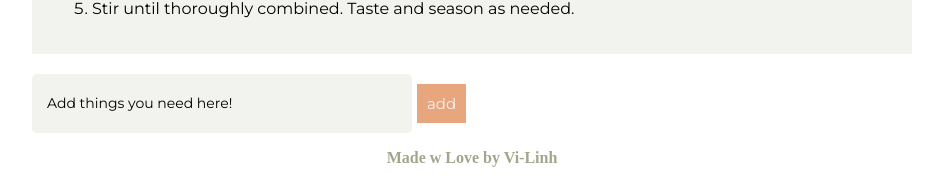
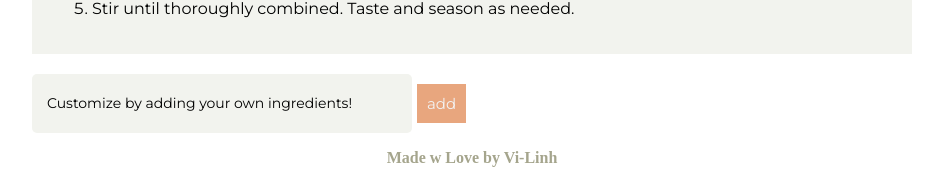
Before and after one commit to vilinh/plant-recipes-react, a React (Create React App) app: page /HummusPasta in a window 1280 px wide. Shown: the part 1488-1668 px from the top of the page, without its empty margins (168-1111 px from the left). Built offline with nearby package versions, Linux system fonts and the light colour scheme.

Commit message:
clear input on submit

```diff
--- a/src/components/RecipePage.jsx
+++ b/src/components/RecipePage.jsx
@@ -3,14 +3,15 @@ import '../styles/rPage.css';
 
 export default function RecipePage({name, image, time, desc, ingredients, instructions}) {
     const [ingredientList, setIngredientList] = useState(ingredients);
-    let input = '';
+    const [input, setInput] = useState('');
 
     const inputTextHandler = (e) => {
-        input = e.target.value;
+        setInput(e.target.value);
     };
     const submitHandler = (e) => {
         e.preventDefault();
         setIngredientList([...ingredientList, input]);
+        setInput("");
     };
 
 
@@ -51,7 +52,8 @@ export default function RecipePage({name, image, time, desc, ingredients, instru
                     className="ingredient-input"
                     id = "ingred"
                     type="text"
-                    placeholder="Add things you need here!"
+                    placeholder="Customize by adding your own ingredients!"
+                    value={input}
                     onChange={inputTextHandler}
                     />
                 <button type="submit" className="submit-button">add</button>
```
